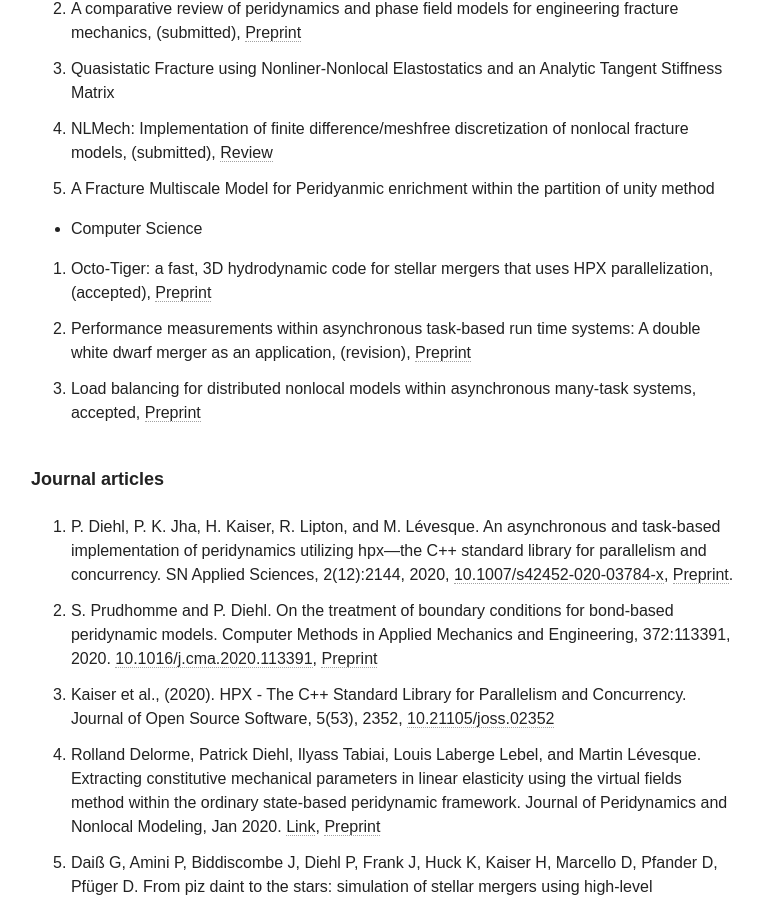
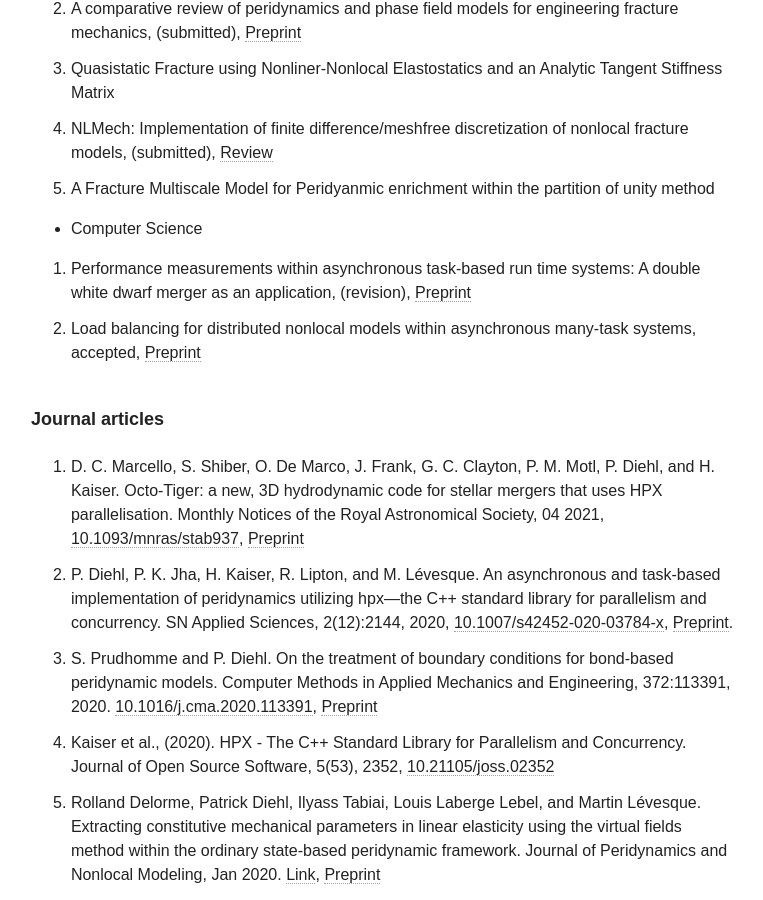
Before and after one commit to diehlpk/diehlpk.github.io, a Jekyll site: the page built from cv/index.md, in a window 1280 px wide and 900 px high, scrolled down 2669 px. Shown: the whole window, without its empty margins (255-1018 px from the left). Built offline with Jekyll 4.4.1, drawn with Linux system fonts in a browser that asks for light colours; nearby versions of some CDN libraries; some web fonts are replaced.

Commit message:
Update cv

```diff
--- a/cv/index.md
+++ b/cv/index.md
@@ -90,11 +90,11 @@
 
 * Computer Science
 
-1. Octo-Tiger: a fast, 3D hydrodynamic code for stellar mergers that uses HPX parallelization, (accepted), [Preprint](https://arxiv.org/abs/2101.08226)
 1. Performance measurements within asynchronous task-based run time systems: A double white dwarf merger as an application, (revision), [Preprint](https://arxiv.org/abs/2102.00223)
 1. Load balancing for distributed nonlocal models within asynchronous many-task systems, accepted, [Preprint](https://arxiv.org/abs/2102.03819)
 
 ###### Journal articles
+1. D. C. Marcello, S. Shiber, O. De Marco, J. Frank, G. C. Clayton, P. M. Motl, P. Diehl, and H. Kaiser. Octo-Tiger: a new, 3D hydrodynamic code for stellar mergers that uses HPX parallelisation. Monthly Notices of the Royal Astronomical Society, 04 2021, [10.1093/mnras/stab937](https://doi.org/10.1093/mnras/stab937), [Preprint](https://arxiv.org/abs/2101.08226)
 1. P. Diehl, P. K. Jha, H. Kaiser, R. Lipton, and M. Lévesque. An asynchronous and task-based implementation of peridynamics utilizing hpx—the C++ standard library for parallelism and concurrency. SN Applied Sciences, 2(12):2144, 2020, [10.1007/s42452-020-03784-x]({https://doi.org/10.1007/s42452-020-03784-x), [Preprint](https://arxiv.org/abs/1806.06917).
 1. S. Prudhomme and P. Diehl. On the treatment of boundary conditions for bond-based peridynamic models. Computer Methods in Applied Mechanics and Engineering, 372:113391, 2020. [10.1016/j.cma.2020.113391](https://doi.org/10.1016/j.cma.2020.113391), [Preprint](https://arxiv.org/abs/2008.09725)
 1. Kaiser et al., (2020). HPX - The C++ Standard Library for Parallelism and Concurrency. Journal of Open Source Software, 5(53), 2352, [10.21105/joss.02352](https://doi.org/10.21105/joss.02352)
```
